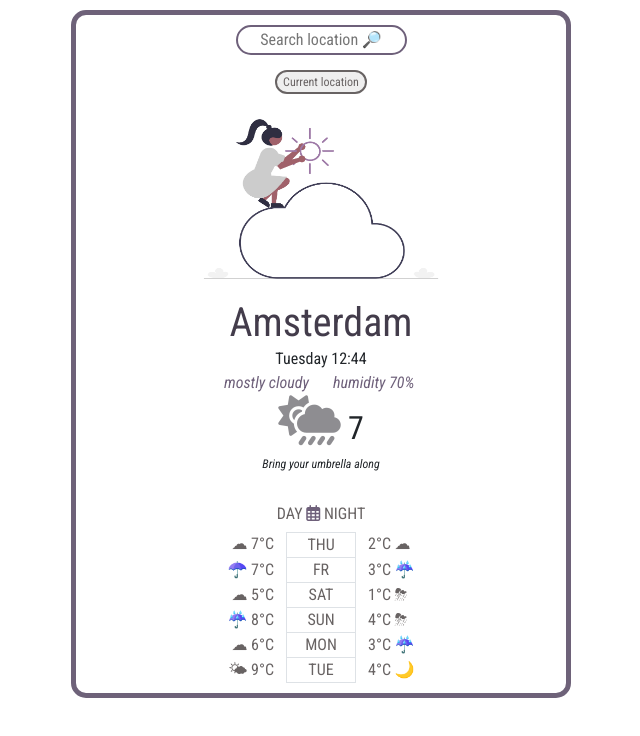
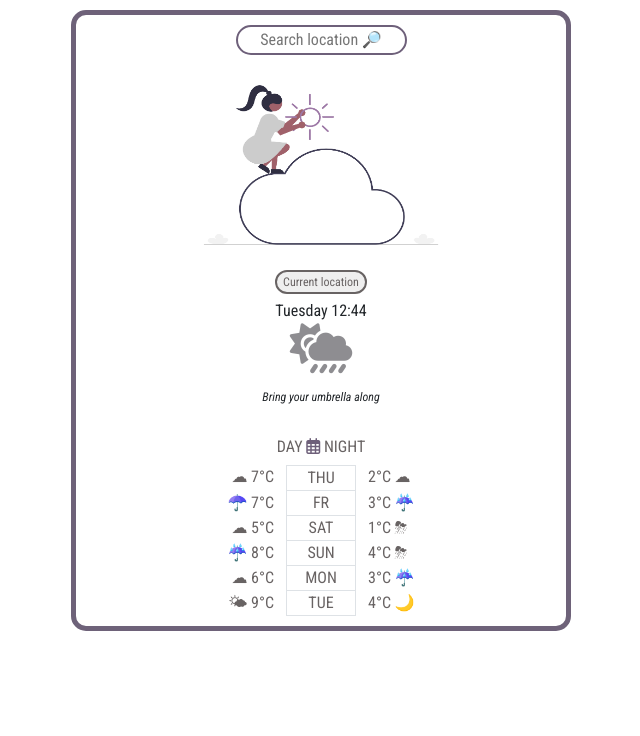
Before and after one commit to ViktoriaVasyutinskaya/first-weather-app, a plain HTML site: page index.html in a window 1280 px wide. Shown: the whole page, without its empty margins (319-959 px from the left). Drawn offline with nearby package versions, Linux system fonts and the light colour scheme.

Commit message:
updated current-weather div

```diff
--- a/index.html
+++ b/index.html
@@ -34,25 +34,25 @@
           autofocus
         />
       </form>
+      <img src="images/background.png" width="300" class="background" />
       <button class="currentLoc">Current location</button>
-      <img src="images/background.png" width="300" class="background" />
-      <h1>Amsterdam</h1>
+      <h1></h1>
       <p class="time"></p>
       <div class="row conditions-now">
-        <div id="conditions" class="col-6 text-end">mostly cloudy</div>
-        <div id="humidity" class="col-6 text-start">humidity 70%</div>
+        <div id="conditions" class="col-6 text-end"></div>
+        <div id="humidity" class="col-6 text-start"></div>
       </div>
-      <h2>
+      <div class="current-weather">
         <i class="fas fa-cloud-sun-rain cloud-icon"></i>
-        <span class="currentDegree"> 7 </span>
-      </h2>
+        <span class="currentDegree"></span>
+      </div>
       <p class="message"><em>Bring your umbrella along</em></p>
       <br />
-      <p class="day-night">
+      <div class="day-night">
         DAY
         <i class="far fa-calendar-alt calendar-icon"></i>
         NIGHT
-      </p>
+      </div>
       <div class="forecast">
         <div class="row justify-content-center">
           <div class="col-4 text-end">☁ 7°C</div>
```
